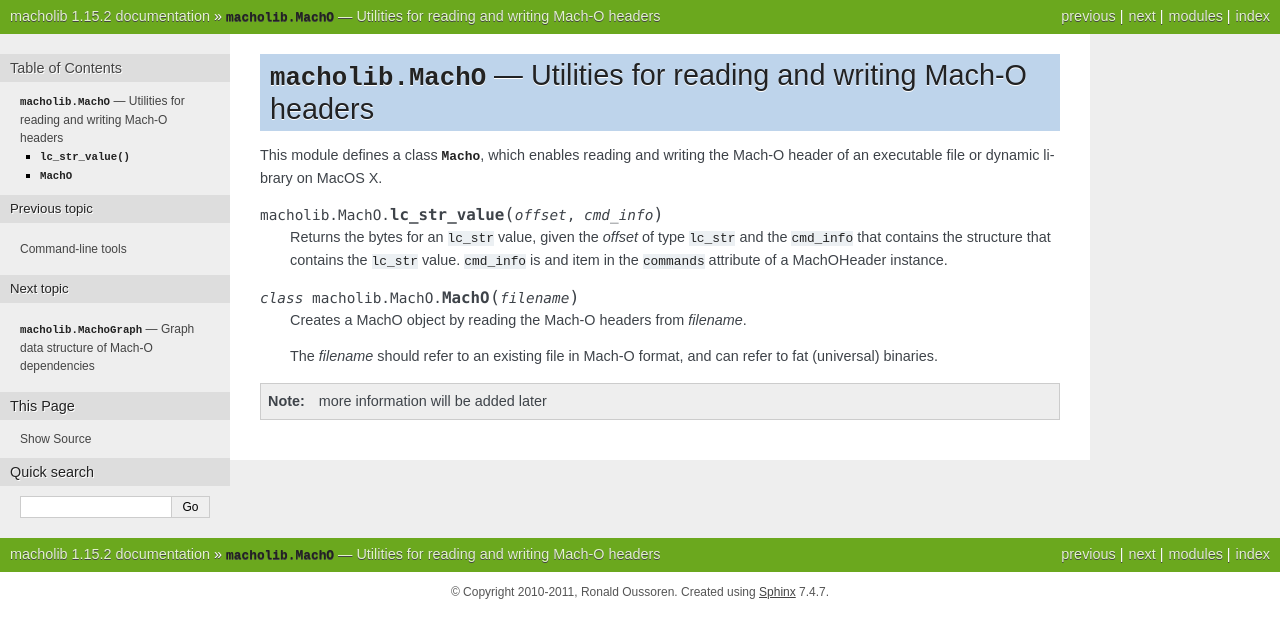
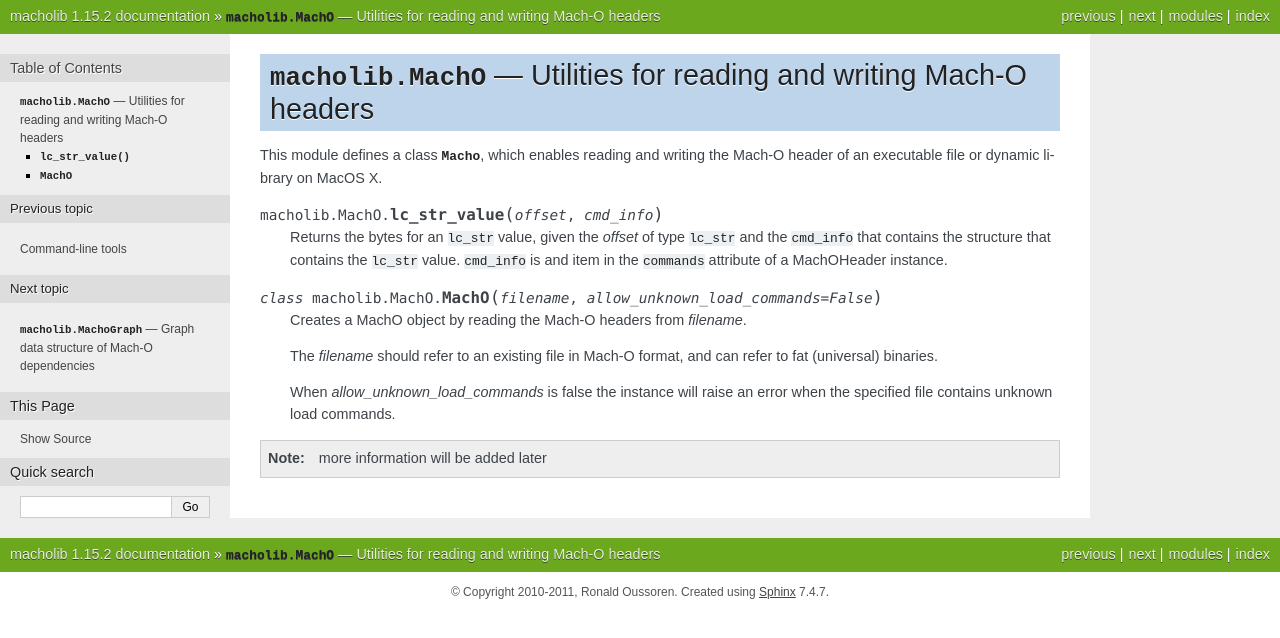
Before and after one commit to ronaldoussoren/macholib, a Sphinx documentation site: the page built from doc/MachO.rst, in a window 1280 px wide. Shown: the top 638 px of the page. Built offline with Sphinx 7.4.7, drawn with Linux system fonts in a browser that asks for light colours.

Commit message:
Documentation updates for PR #38

```diff
--- a/doc/MachO.rst
+++ b/doc/MachO.rst
@@ -16,7 +16,7 @@ library on MacOS X.
    and item in the ``commands`` attribute of a MachOHeader instance.
 
 
-.. class:: MachO(filename)
+.. class:: MachO(filename, allow_unknown_load_commands=False)
 
    Creates a MachO object by reading the Mach-O headers from
    *filename*.
@@ -24,4 +24,12 @@ library on MacOS X.
    The *filename* should refer to an existing file in Mach-O
    format, and can refer to fat (universal) binaries.
 
+   When *allow_unknown_load_commands* is false the instance will
+   raise an error when the specified file contains unknown
+   load commands.
+
+   .. versionchanged: 1.16
+
+      Added the *allow_unknown_load_commands* argument.
+
 .. note:: more information will be added later
```
Also changed, not shown: doc/changelog.rst (+9 -0 lines).
